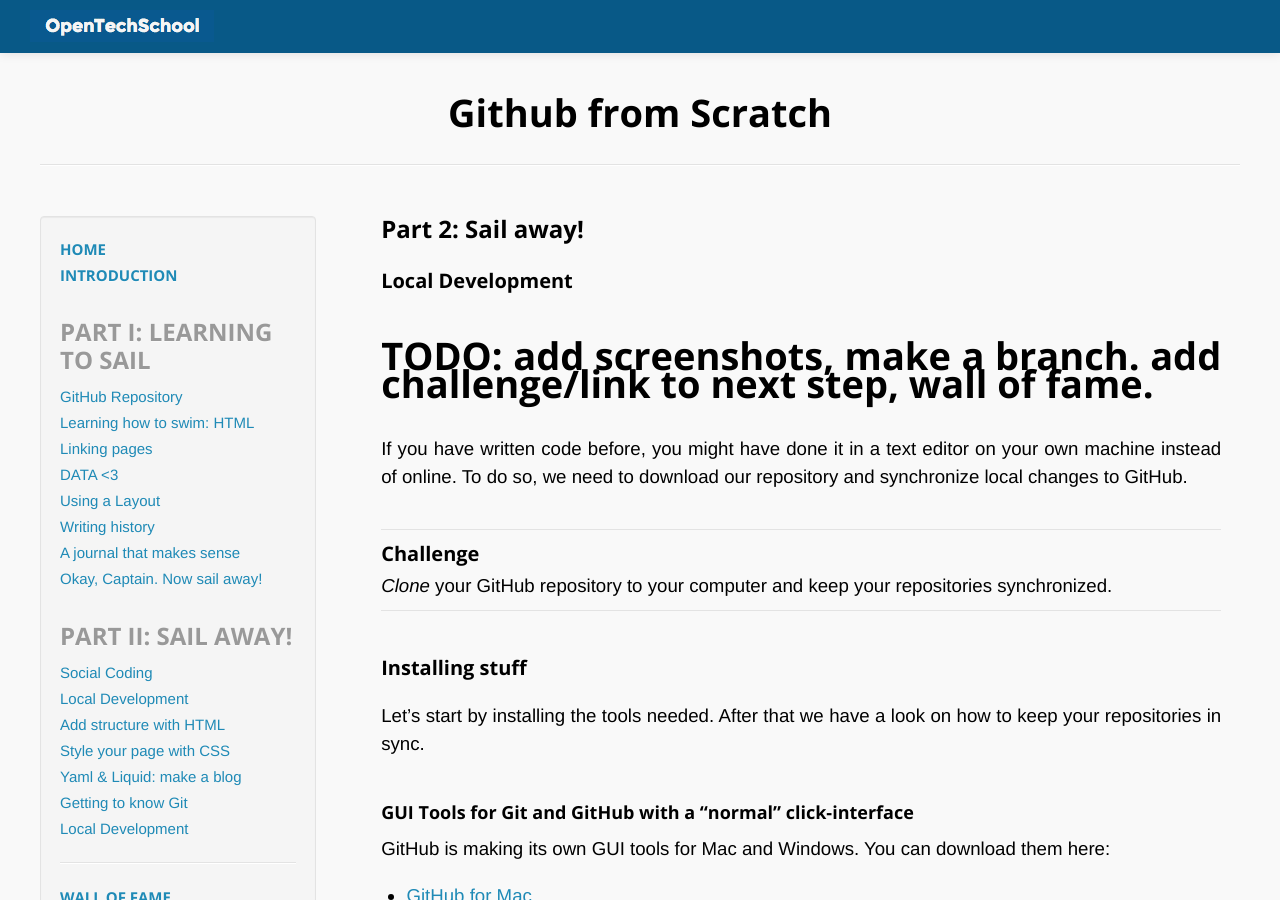
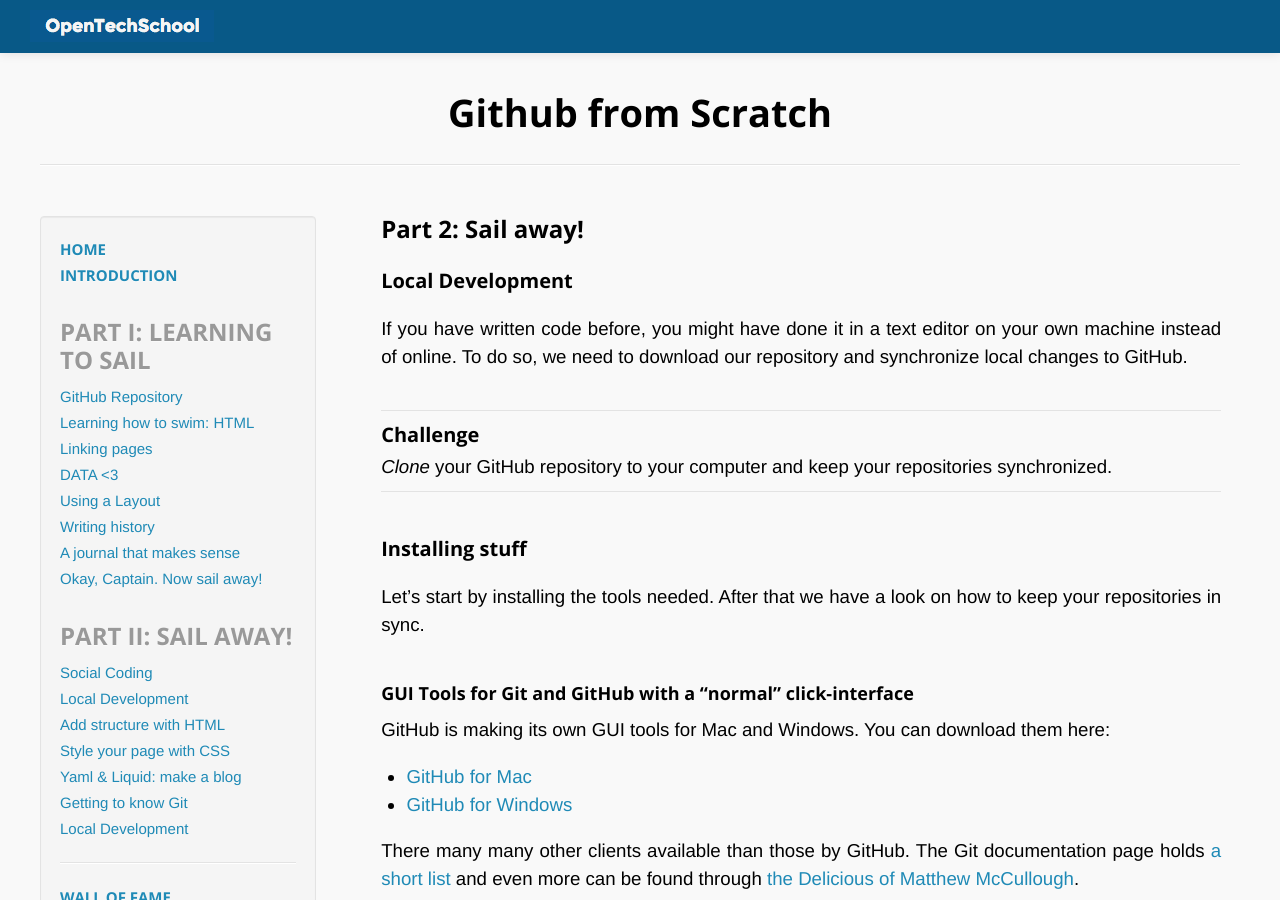
Before and after one commit to afknapping/github-from-scratch, a Jekyll site: the page built from _posts/2007-12-01-local-development.md, in a window 1280 px wide and 900 px high. Built offline with Jekyll 4.4.1, drawn with Linux system fonts in a browser that asks for light colours; Markdown is read by kramdown in place of the engine named in the settings.

Commit message:
remove conflict

```diff
--- a/_posts/2007-12-01-local-development.md
+++ b/_posts/2007-12-01-local-development.md
@@ -3,8 +3,6 @@
 title:  "Local Development"
 chapter: "two"
 ---
-
-# TODO: add screenshots, make a branch. add challenge/link to next step, wall of fame.
 
 If you have written code before, you might have done it in a text editor on your own machine instead of online. To do so, we need to download our repository and synchronize local changes to GitHub.
 
```
